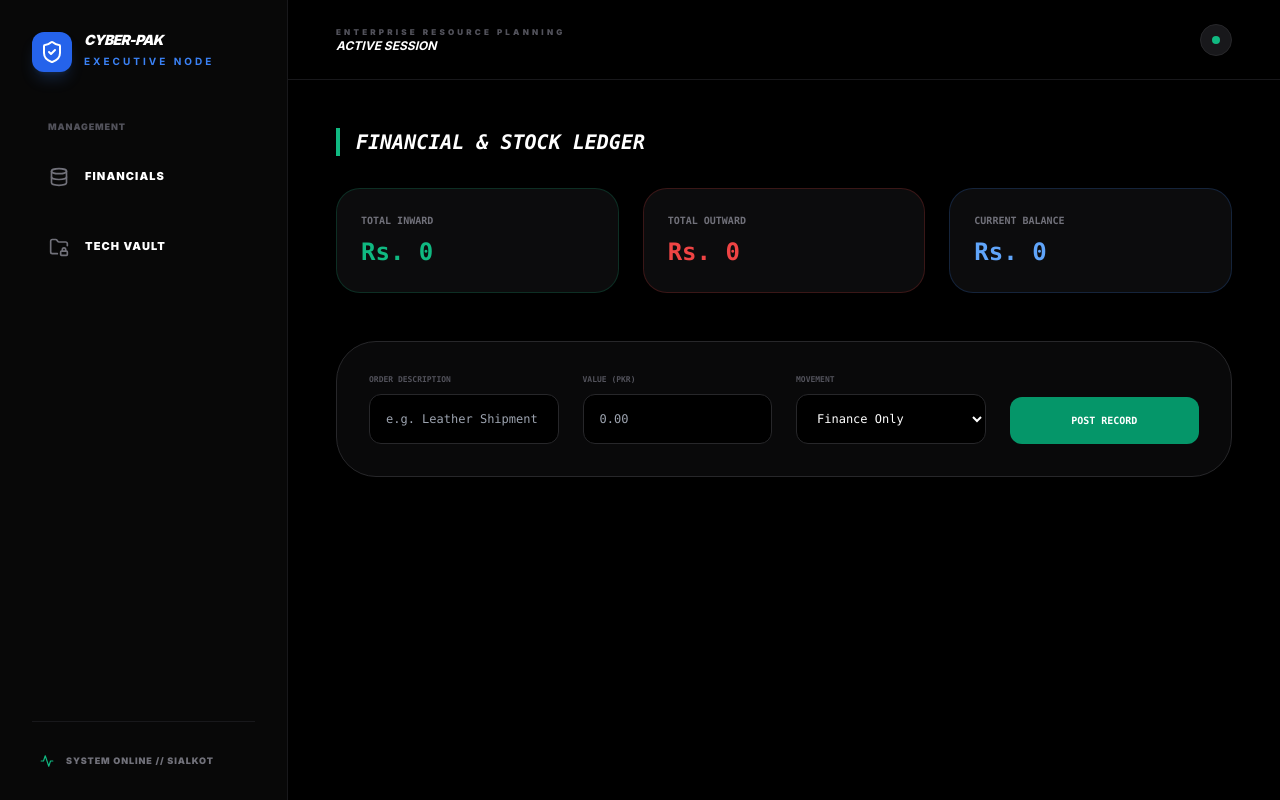
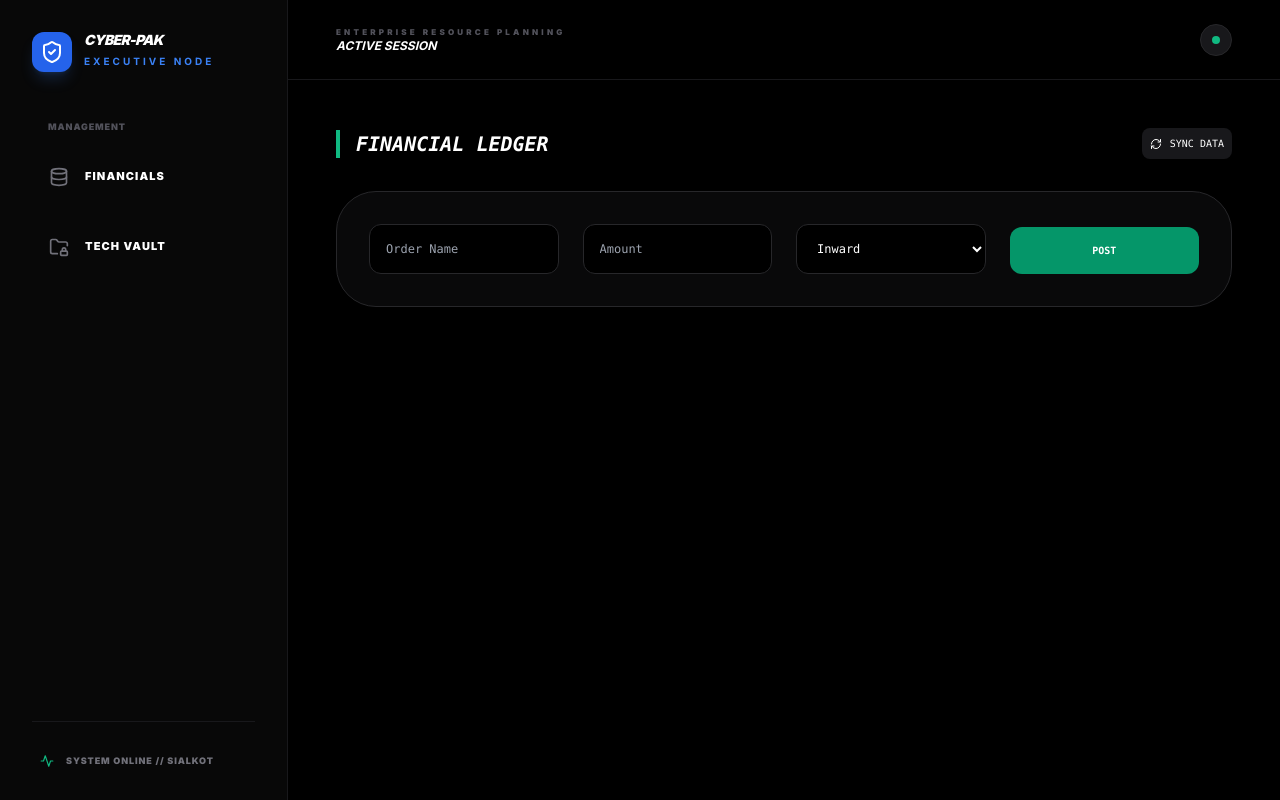
Before and after one commit to champdevil420-glitch/cyber-pak-erp, a Next.js app: page /accounts in a window 1280 px wide. Built offline with nearby package versions, Linux system fonts and the light colour scheme.

Commit message:
Master Financials with Force Sync Engine

```diff
--- a/app/accounts/page.tsx
+++ b/app/accounts/page.tsx
@@ -1,20 +1,9 @@
 "use client";
 import React, { useState, useEffect } from "react";
-import { ArrowDownLeft, ArrowUpRight, Package, Truck, Landmark } from "lucide-react";
-
-interface Entry {
-  id: number;
-  date: string;
-  desc: string;
-  amount: number;
-  currency: string;
-  type: "Debit" | "Credit";
-  movement: "Inward" | "Outward" | "None";
-  account: string;
-}
+import { ArrowDownLeft, ArrowUpRight, Package, Truck, RefreshCw } from "lucide-react";
 
 export default function FinancialsPage() {
-  const [entries, setEntries] = useState<Entry[]>([]);
+  const [entries, setEntries] = useState<any[]>([]);
   const [mounted, setMounted] = useState(false);
   const [desc, setDesc] = useState("");
   const [amt, setAmt] = useState("");
@@ -22,91 +11,60 @@ export default function FinancialsPage() {
 
   useEffect(() => {
     setMounted(true);
-    // This key "cyberPak_entries" must be consistent
-    const saved = localStorage.getItem("cyberPak_entries");
-    if (saved) setEntries(JSON.parse(saved));
+    syncData();
   }, []);
+
+  const syncData = () => {
+    // This checks ALL possible old storage names to find your items
+    const v1 = localStorage.getItem("cyberPak_enterprise_acc");
+    const v2 = localStorage.getItem("cyberPak_entries");
+    const combined = v2 ? JSON.parse(v2) : (v1 ? JSON.parse(v1) : []);
+    setEntries(combined);
+    localStorage.setItem("cyberPak_entries", JSON.stringify(combined));
+  };
 
   const addEntry = (e: React.FormEvent) => {
     e.preventDefault();
     if (!desc || !amt) return;
-
-    const newEntry: Entry = {
+    const newEntry = {
       id: Date.now(),
       date: new Date().toLocaleDateString('en-GB'),
       desc,
       amount: parseFloat(amt),
-      currency: "PKR",
-      type: move === "Inward" ? "Debit" : "Credit",
       movement: move,
-      account: "General",
     };
-
     const updated = [newEntry, ...entries];
     setEntries(updated);
     localStorage.setItem("cyberPak_entries", JSON.stringify(updated));
-    setDesc(""); setAmt(""); setMove("None");
+    setDesc(""); setAmt("");
   };
 
   if (!mounted) return null;
 
-  const totalInward = entries.filter(e => e.movement === "Inward").reduce((a, b) => a + b.amount, 0);
-  const totalOutward = entries.filter(e => e.movement === "Outward").reduce((a, b) => a + b.amount, 0);
-
   return (
     <div className="p-8 md:p-12 min-h-screen bg-black text-white font-mono">
-      <h2 className="text-xl font-black uppercase italic mb-8 border-l-4 border-emerald-500 pl-4">Financial & Stock Ledger</h2>
-
-      <div className="grid grid-cols-1 md:grid-cols-3 gap-6 mb-12">
-        <div className="bg-zinc-900/50 border border-emerald-500/20 p-6 rounded-3xl">
-            <span className="text-[10px] font-bold text-zinc-500 uppercase block mb-2">Total Inward</span>
-            <p className="text-2xl font-black text-emerald-500">Rs. {totalInward.toLocaleString()}</p>
-        </div>
-        <div className="bg-zinc-900/50 border border-red-500/20 p-6 rounded-3xl">
-            <span className="text-[10px] font-bold text-zinc-500 uppercase block mb-2">Total Outward</span>
-            <p className="text-2xl font-black text-red-500">Rs. {totalOutward.toLocaleString()}</p>
-        </div>
-        <div className="bg-zinc-900/50 border border-blue-500/20 p-6 rounded-3xl">
-            <span className="text-[10px] font-bold text-zinc-500 uppercase block mb-2">Current Balance</span>
-            <p className="text-2xl font-black text-blue-400">Rs. {(totalInward - totalOutward).toLocaleString()}</p>
-        </div>
+      <div className="flex justify-between items-center mb-8">
+        <h2 className="text-xl font-black uppercase italic border-l-4 border-emerald-500 pl-4">Financial Ledger</h2>
+        <button onClick={syncData} className="flex items-center gap-2 text-[10px] bg-zinc-900 p-2 rounded-lg hover:bg-zinc-800 transition-all">
+          <RefreshCw size={12} /> SYNC DATA
+        </button>
       </div>
 
       <form onSubmit={addEntry} className="bg-zinc-900/40 p-8 rounded-[2.5rem] border border-zinc-800 mb-12 grid grid-cols-1 md:grid-cols-4 gap-6 items-end">
-        <div>
-            <label className="text-[8px] font-black text-zinc-600 uppercase mb-2 block">Order Description</label>
-            <input value={desc} onChange={(e) => setDesc(e.target.value)} placeholder="e.g. Leather Shipment" className="w-full bg-black border border-zinc-800 rounded-xl p-4 text-xs outline-none focus:border-emerald-500" />
-        </div>
-        <div>
-            <label className="text-[8px] font-black text-zinc-600 uppercase mb-2 block">Value (PKR)</label>
-            <input type="number" value={amt} onChange={(e) => setAmt(e.target.value)} placeholder="0.00" className="w-full bg-black border border-zinc-800 rounded-xl p-4 text-xs outline-none" />
-        </div>
-        <div>
-            <label className="text-[8px] font-black text-zinc-600 uppercase mb-2 block">Movement</label>
-            <select value={move} onChange={(e) => setMove(e.target.value as any)} className="w-full bg-black border border-zinc-800 rounded-xl p-4 text-xs outline-none">
-              <option value="None">Finance Only</option>
-              <option value="Inward">Inward (Stock In)</option>
-              <option value="Outward">Outward (Stock Out)</option>
-            </select>
-        </div>
-        <button type="submit" className="bg-emerald-600 text-white p-4 rounded-xl font-black uppercase text-[10px] hover:bg-emerald-500 transition-all">Post Record</button>
+        <input value={desc} onChange={(e) => setDesc(e.target.value)} placeholder="Order Name" className="bg-black border border-zinc-800 rounded-xl p-4 text-xs outline-none" />
+        <input type="number" value={amt} onChange={(e) => setAmt(e.target.value)} placeholder="Amount" className="bg-black border border-zinc-800 rounded-xl p-4 text-xs outline-none" />
+        <select value={move} onChange={(e) => setMove(e.target.value as any)} className="bg-black border border-zinc-800 rounded-xl p-4 text-xs outline-none">
+          <option value="Inward">Inward</option>
+          <option value="Outward">Outward</option>
+        </select>
+        <button type="submit" className="bg-emerald-600 p-4 rounded-xl font-black uppercase text-[10px]">Post</button>
       </form>
 
       <div className="space-y-3">
          {entries.map(e => (
            <div key={e.id} className="flex items-center justify-between p-5 bg-zinc-900/20 rounded-2xl border border-zinc-800">
-              <div className="flex gap-4 items-center">
-                    <div className={`p-3 rounded-xl ${e.movement === "Inward" ? "bg-emerald-500/10 text-emerald-500" : "bg-red-500/10 text-red-500"}`}>
-                        {e.movement === "Inward" ? <Truck size={18}/> : <Package size={18}/>}
-                    </div>
-                    <div>
-                        <p className="text-xs font-black uppercase">{e.desc}</p>
-                        <p className="text-[8px] text-zinc-700 font-bold uppercase tracking-widest">{e.date}</p>
-                    </div>
-              </div>
-              <p className={`text-sm font-black ${e.movement === "Inward" ? "text-emerald-500" : "text-red-500"}`}>
-                {e.movement === "Inward" ? "+" : "-"} Rs. {e.amount.toLocaleString()}
-              </p>
+              <span className="text-xs font-black uppercase">{e.desc}</span>
+              <span className={e.movement === 'Inward' ? 'text-emerald-500' : 'text-red-500'}>Rs. {e.amount.toLocaleString()}</span>
            </div>
          ))}
       </div>
```
